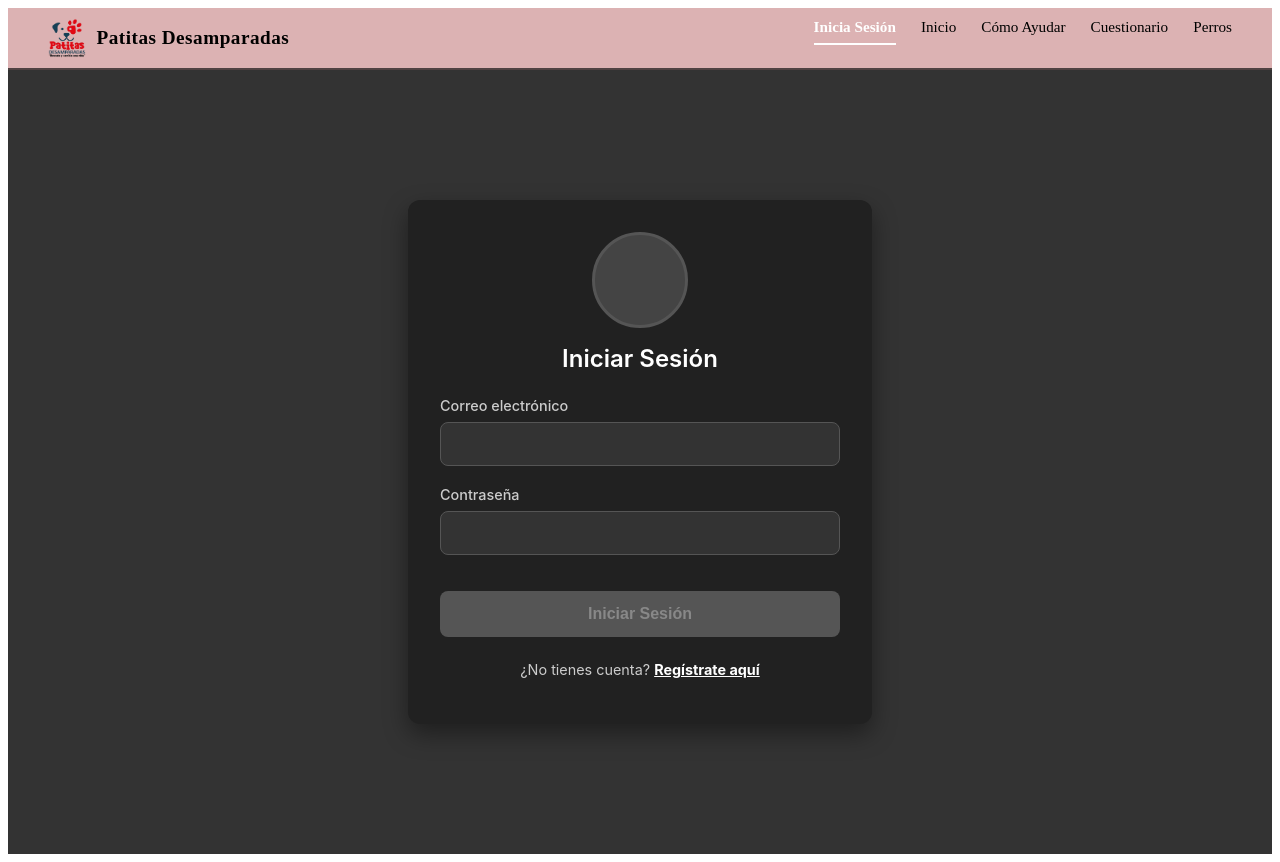
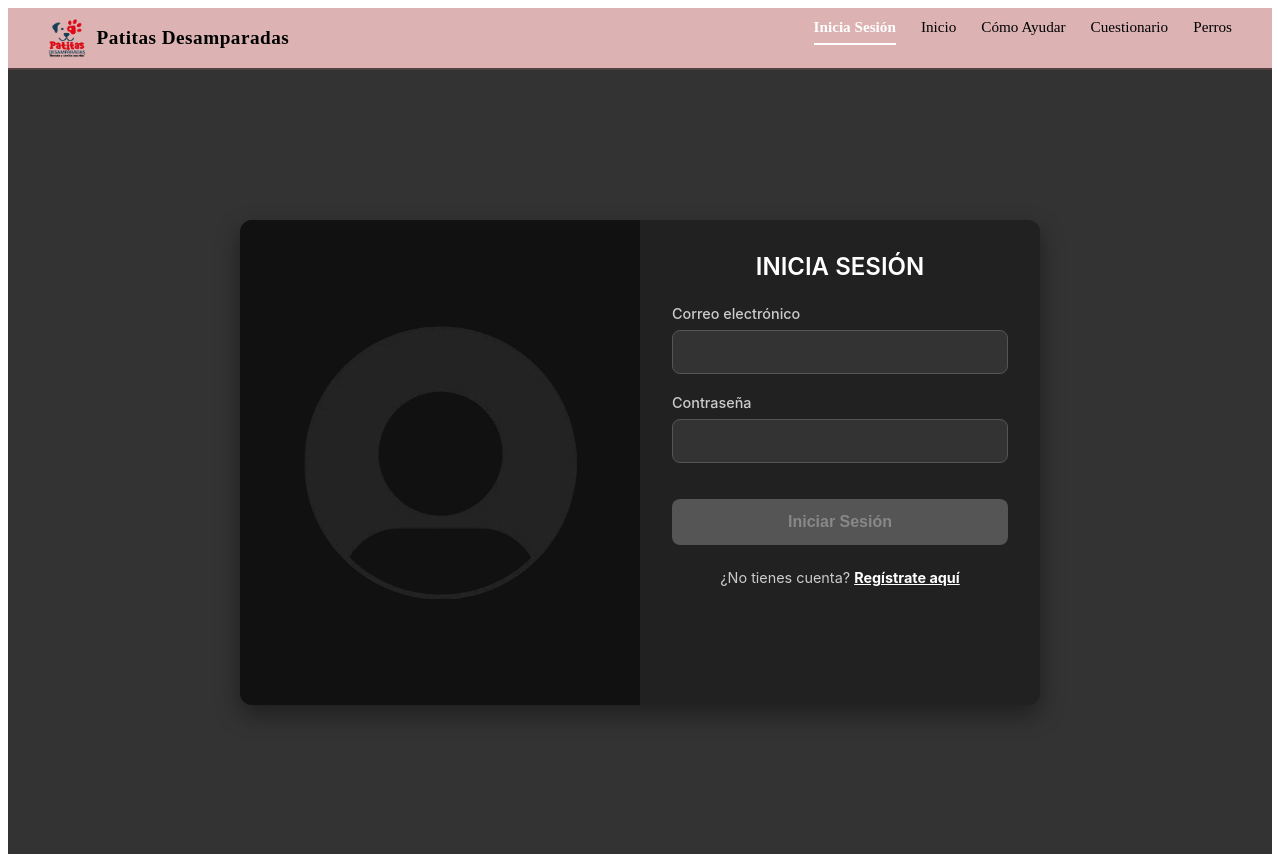
Before and after one commit to IsaacEspinoza0406/PATITAS, an Angular app: page /inicia-sesion in a window 1280 px wide. Built offline with nearby package versions, Linux system fonts and the light colour scheme.

Commit message:
Se arreglarón los estilos..

```diff
--- a/src/app/pages/admin/login/login.css
+++ b/src/app/pages/admin/login/login.css
@@ -1,4 +1,3 @@
-/* Contenedor principal. */
 .auth-container {
   display: flex;
   justify-content: center;
@@ -9,15 +8,36 @@
   font-family: -apple-system, BlinkMacSystemFont, "Segoe UI", Roboto, Helvetica, Arial, sans-serif;
 }
 
-/* Tarjeta del formulario. */
-.auth-card {
-  width: 100%;
-  max-width: 400px;
-  padding: 2rem;
+.auth-layout {
+  display: flex;
+  flex-direction: row;
   background-color: #212121;
-  color: #ffffff;
   border-radius: 12px;
   box-shadow: 0 10px 25px rgba(0, 0, 0, 0.4);
+  overflow: hidden;
+  max-width: 800px;
+  width: 100%;
+}
+
+.auth-image {
+  flex: 1;
+  background-color: #111;
+  display: flex;
+  align-items: center;
+  justify-content: center;
+  padding: 2rem;
+}
+
+.auth-image img {
+  max-width: 100%;
+  height: auto;
+  border-radius: 12px;
+}
+
+.auth-card {
+  flex: 1;
+  padding: 2rem;
+  color: #ffffff;
 }
 
 .form-wrapper h2 {
@@ -25,19 +45,6 @@
   margin-top: 0;
   margin-bottom: 1.5rem;
   font-weight: 600;
-}
-
-.profile-placeholder-container {
-  display: flex;
-  justify-content: center;
-  margin-bottom: 1rem;
-}
-.profile-placeholder {
-  width: 90px;
-  height: 90px;
-  border-radius: 50%;
-  background-color: #444;
-  border: 3px solid #555;
 }
 
 .form-group {
@@ -71,13 +78,12 @@
   box-shadow: 0 0 0 3px rgba(255, 255, 255, 0.2);
 }
 
-/* Botón principal. */
 .auth-button {
   width: 100%;
   padding: 14px;
   border: none;
   border-radius: 8px;
-  background-color: #ffffff;
+  background-color: #007bff;
   color: #000000;
   font-size: 1rem;
   font-weight: bold;
@@ -87,7 +93,7 @@
 }
 
 .auth-button:hover {
-  background-color: #e0e0e0;
+  background-color: #0056b3;
 }
 
 .auth-button:disabled {
@@ -96,7 +102,6 @@
   cursor: not-allowed;
 }
 
-/* Link para cambiar. */
 .toggle-link {
   text-align: center;
   margin-top: 1.5rem;
--- a/src/app/pages/admin/login/login.html
+++ b/src/app/pages/admin/login/login.html
@@ -1,16 +1,18 @@
 <div class="auth-container">
+  <div class="auth-layout">
 
+    <!--Izquierda: imagen. -->
+    <div class="auth-image">
+      <img src="../../../assets/img/login.png" alt="login">
+    </div>
+
+    <!--Derecha: formulario.-->
     <div class="auth-card">
 
-    <!--Inicia sesión.-->
+      <!-- Inicia sesión -->
       <div *ngIf="!isRegisterMode" class="form-wrapper">
         <form (ngSubmit)="onLogin()" #loginForm="ngForm">
-
-        <div class="profile-placeholder-container">
-          <div class="profile-placeholder"></div>
-        </div>
-
-        <h2>Iniciar Sesión</h2>
+          <h2>INICIA SESIÓN</h2>
 
           <div class="form-group">
             <label for="loginEmail">Correo electrónico</label>
@@ -41,15 +43,10 @@
         </form>
       </div>
 
-    <!--Registrate.-->
+      <!-- Registro -->
       <div *ngIf="isRegisterMode" class="form-wrapper">
         <form (ngSubmit)="onRegister()" #registerForm="ngForm">
-
-        <div class="profile-placeholder-container">
-          <div class="profile-placeholder"></div>
-        </div>
-
-        <h2>Crear Cuenta</h2>
+          <h2>CREAR CUENTA</h2>
 
           <div class="form-group">
             <label for="registerName">Nombre de usuario</label>
@@ -84,7 +81,7 @@
           </div>
 
           <div class="form-group">
-          <label for="confirmPassword">Confirmar Contraseña</label>
+            <label for="confirmPassword">Confirmar contraseña</label>
             <input
               type="password"
               id="confirmPassword"
@@ -103,3 +100,4 @@
 
     </div>
   </div>
+</div>
--- a/src/app/pages/admin/login/login.ts
+++ b/src/app/pages/admin/login/login.ts
@@ -8,7 +8,7 @@ import { RouterLink } from '@angular/router';
   standalone: true,
   imports: [CommonModule, FormsModule, RouterLink],
   templateUrl: './login.html',
-  styleUrl: './login.css'
+  styleUrls: ['./login.css']
 })
 export class LoginComponent {
 
```
Also changed, not shown: src/assets/img/login.png (added). Lines whose indentation alone changed are shown as unchanged.
